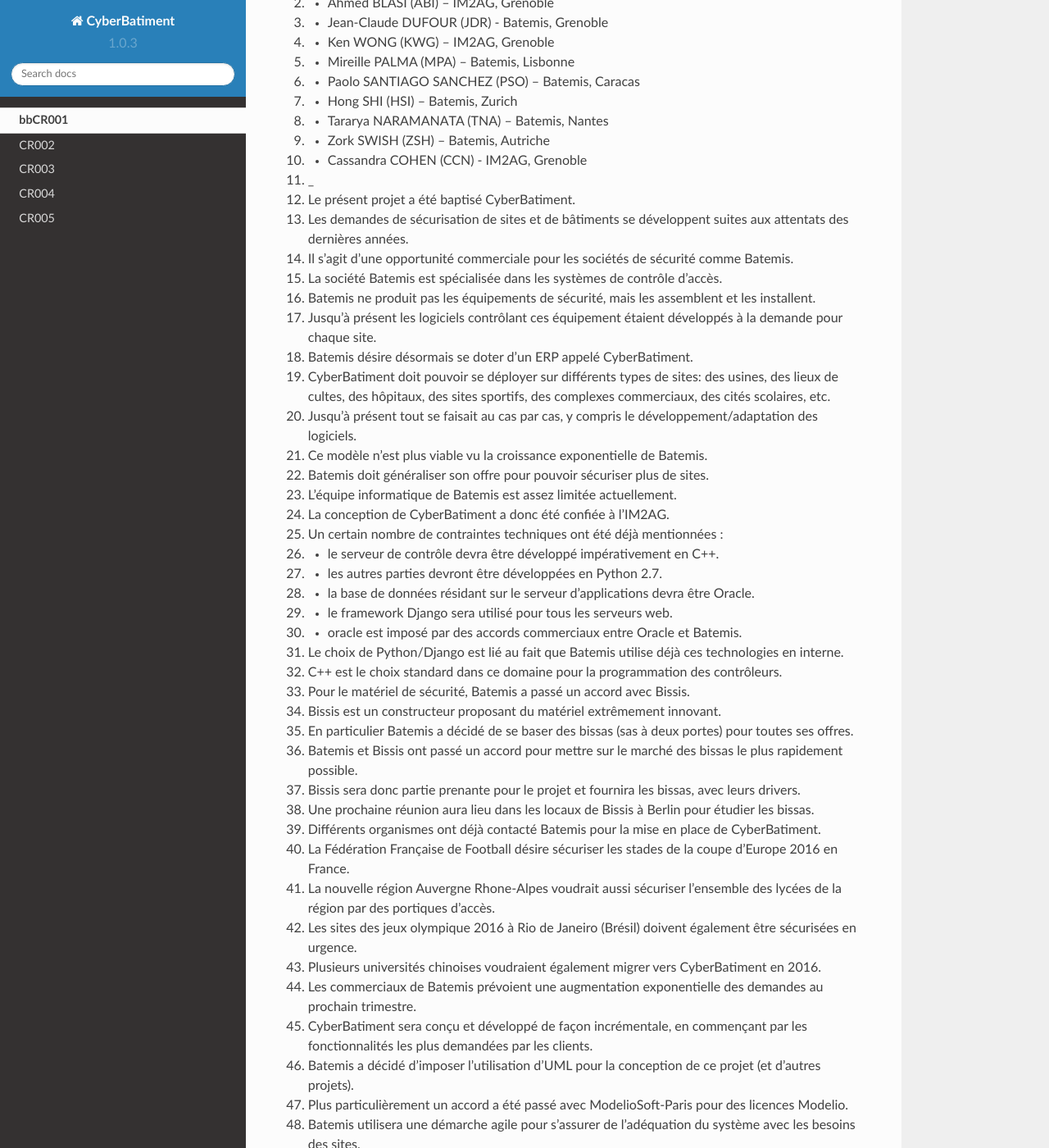
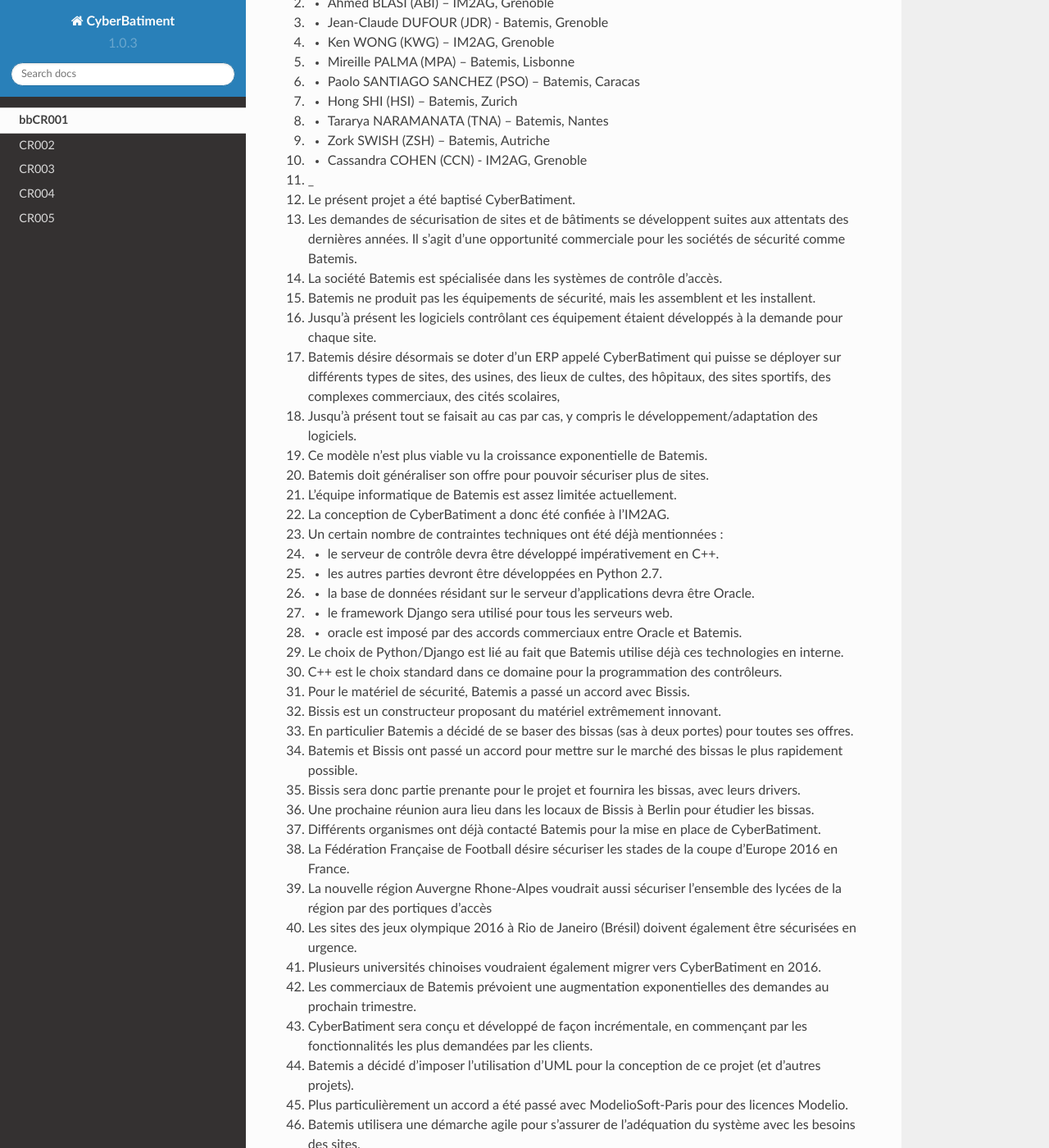
Before and after one commit to secu2/CyberBatiment, a Sphinx documentation site: the page built from docs/res/CR001.rst, in a window 1280 px wide and 1400 px high, scrolled down 509 px. Shown: the whole window at 82% size. Built offline with Sphinx 7.4.7 and the Read the Docs theme 2.0.0, drawn with Linux system fonts in a browser that asks for light colours; some of the changed text lies outside the part shown.

Commit message:
Version 2016
Changements majeurs
- pour simplification en particulier clarification de la question de
l’ERP Cyberbatiment et de la première version de CryberBatiment à
modéliser
- actualisation de la compétition visée
- dates dans l’ordre français et sans année

```diff
--- a/docs/res/CR001.rst
+++ b/docs/res/CR001.rst
@@ -26,55 +26,45 @@ bbCR001
 #.  - Zork SWISH (ZSH) – Batemis, Autriche
 #.  - Cassandra COHEN (CCN) - IM2AG, Grenoble
 #.  _
-#.  Le présent projet a été baptisé CyberBatiment.
-#.  Les demandes de sécurisation de sites et de bâtiments se développent suites aux attentats des dernières années.
-#.  Il s'agit d'une opportunité commerciale pour les sociétés de sécurité comme Batemis.
-#.  La société Batemis est spécialisée dans les systèmes de contrôle d’accès.
-#.  Batemis ne produit pas les équipements de sécurité, mais les assemblent et les installent.
-#.  Jusqu’à présent les logiciels contrôlant ces équipement étaient développés à la demande pour chaque site.
-#.  Batemis désire désormais se doter d’un ERP appelé CyberBatiment.
-#.  CyberBatiment doit pouvoir se déployer sur différents types de sites:
-    des usines, des lieux de cultes, des hôpitaux, des sites sportifs, des complexes commerciaux,
-    des cités scolaires, etc.
-#.  Jusqu'à présent tout se faisait au cas par cas, y compris le développement/adaptation des logiciels.
-#.  Ce modèle n’est plus viable vu la croissance exponentielle de Batemis.
-#.  Batemis doit généraliser son offre pour pouvoir sécuriser plus de sites.
-#.  L'équipe informatique de Batemis est assez limitée actuellement.
-#.  La conception de CyberBatiment a donc été confiée à l'IM2AG.
-#.  Un certain nombre de contraintes techniques ont été déjà mentionnées :
-#.  - le serveur de contrôle devra être développé impérativement en C++.
-#.  - les autres parties devront être développées en Python 2.7.
-#.  - la base de données résidant sur le serveur d'applications devra être Oracle.
-#.  - le framework Django sera utilisé pour tous les serveurs web.
-#.  - oracle est imposé par des accords commerciaux entre Oracle et Batemis.
-#.  Le choix de Python/Django est lié au fait que Batemis utilise déjà ces technologies en interne.
-#.  C++ est le choix standard dans ce domaine pour la programmation des contrôleurs.
-#.  Pour le matériel de sécurité, Batemis a passé un accord avec Bissis.
-#.  Bissis est un constructeur proposant du matériel extrêmement innovant.
-#.  En particulier Batemis a décidé de se baser des bissas (sas à deux portes) pour toutes ses offres.
-#.  Batemis et Bissis ont passé un accord pour mettre sur le marché des bissas le plus rapidement possible.
-#.  Bissis sera donc partie prenante pour le projet et fournira les bissas, avec leurs drivers.
-#.  Une prochaine réunion aura lieu dans les locaux de Bissis à Berlin pour étudier les bissas.
-#.  Différents organismes ont déjà contacté Batemis pour la mise en place de CyberBatiment.
-#.  La Fédération Française de Football désire sécuriser les stades de la coupe d'Europe 2016 en France.
-#.  La nouvelle région Auvergne Rhone-Alpes voudrait aussi sécuriser l'ensemble des lycées de la région par
-    des portiques d'accès.
-#.  Les sites des jeux olympique 2016 à Rio de Janeiro (Brésil) doivent également être sécurisées en urgence.
-#.  Plusieurs universités chinoises voudraient également migrer vers CyberBatiment en 2016.
-#.  Les commerciaux de Batemis prévoient une augmentation exponentielle des demandes au prochain trimestre.
-#.  CyberBatiment sera conçu et développé de façon incrémentale, en commençant par les fonctionnalités
-    les plus demandées par les clients.
-#.  Batemis a décidé d'imposer l'utilisation d'UML pour la conception de ce projet (et d'autres projets).
-#.  Plus particulièrement un accord a été passé avec ModelioSoft-Paris pour des licences Modelio.
-#.  Batemis utilisera une démarche agile pour s'assurer de l'adéquation du système avec les besoins des sites.
-#.  Pour initialiser le développement de l’ERP CyberBatiment, il a été décidé de prendre le stade Nilton-Santos des jeux
-    olympiques de Rio 2016, très illustratif des fonctionnalités les plus courantes.
-#.  Il est entendu par toutes les parties prenantes que le système spécifique développé pour
-    stade Nilton-Santos sera généralisé ensuite pour développer l'ERP, en rendant certains éléments paramètrables.
-#.  La conception de la version Nilton-Santos de Cyberbatiment a été confiée à l’IM2AG:
-#.  La prochaine réunion aura lieu à Rio en présence de Competis.
-#.  En conclusion, il a été observé que ce consortium international ne pourrait fonctionner qui si
-    toutes les parties prenantes parviennent à participer et à mettre en oeuvre leur savoir-faire.
-#.  Les différentes parties prenantes sont toutes conscientes des opportunités commerciales apportées
-    par ce nouveau contexte sécuritaire.
-#.  Seul un ERP comme CyberBatiment pourra répondre rapidement à l'étendue des besoins à venir.
+#. Le présent projet a été baptisé CyberBatiment.
+#. Les demandes de sécurisation de sites et de bâtiments se développent suites aux attentats des dernières années. Il s'agit d'une opportunité commerciale pour les sociétés de sécurité comme Batemis.
+#. La société Batemis est spécialisée dans les systèmes de contrôle d’accès.
+#. Batemis ne produit pas les équipements de sécurité, mais les assemblent et les installent.
+#. Jusqu’à présent les logiciels contrôlant ces équipement étaient développés à la demande pour chaque site.
+#. Batemis désire désormais se doter d’un ERP appelé CyberBatiment qui puisse se déployer sur différents types de sites, des usines, des lieux de cultes, des hôpitaux, des sites sportifs, des complexes commerciaux, des cités scolaires,
+#. Jusqu'à présent tout se faisait au cas par cas, y compris le développement/adaptation des logiciels.
+#. Ce modèle n’est plus viable vu la croissance exponentielle de Batemis.
+#. Batemis doit généraliser son offre pour pouvoir sécuriser plus de sites.
+#. L'équipe informatique de Batemis est assez limitée actuellement.
+#. La conception de CyberBatiment a donc été confiée à l'IM2AG.
+#. Un certain nombre de contraintes techniques ont été déjà mentionnées :
+#. - le serveur de contrôle devra être développé impérativement en C++.
+#. - les autres parties devront être développées en Python 2.7.
+#. - la base de données résidant sur le serveur d'applications devra être Oracle.
+#. - le framework Django sera utilisé pour tous les serveurs web.
+#. - oracle est imposé par des accords commerciaux entre Oracle et Batemis.
+#. Le choix de Python/Django est lié au fait que Batemis utilise déjà ces technologies en interne.
+#. C++ est le choix standard dans ce domaine pour la programmation des contrôleurs.
+#. Pour le matériel de sécurité, Batemis a passé un accord avec Bissis.
+#. Bissis est un constructeur proposant du matériel extrêmement innovant.
+#. En particulier Batemis a décidé de se baser des bissas (sas à deux portes) pour toutes ses offres.
+#. Batemis et Bissis ont passé un accord pour mettre sur le marché des bissas le plus rapidement possible.
+#. Bissis sera donc partie prenante pour le projet et fournira les bissas, avec leurs drivers.
+#. Une prochaine réunion aura lieu dans les locaux de Bissis à Berlin pour étudier les bissas.
+#. Différents organismes ont déjà contacté Batemis pour la mise en place de CyberBatiment.
+#. La Fédération Française de Football désire sécuriser les stades de la coupe d'Europe 2016 en France.
+#. La nouvelle région Auvergne Rhone-Alpes voudrait aussi sécuriser l'ensemble des lycées de la région par des portiques d'accès
+#. Les sites des jeux olympique 2016 à Rio de Janeiro (Brésil) doivent également être sécurisées en urgence.
+#. Plusieurs universités chinoises voudraient également migrer vers CyberBatiment en 2016.
+#. Les commerciaux de Batemis prévoient une augmentation exponentielles des demandes au prochain trimestre.
+#. CyberBatiment sera conçu et développé de façon incrémentale, en commençant par les fonctionnalités les plus demandées par les clients.
+#. Batemis a décidé d'imposer l'utilisation d'UML pour la conception de ce projet (et d'autres projets).
+#. Plus particulièrement un accord a été passé avec ModelioSoft-Paris pour des licences Modelio.
+#. Batemis utilisera une démarche agile pour s'assurer de l'adéquation du système avec les besoins des sites.
+#. Pour initialiser le développement de l’ERP CyberBatiment, il a été décidé de prendre le stade Nilton-Santos des jeux olympique de Rio 2016, très illustratif des fonctionnalités les plus courantes,
+#. Il est entendu par toutes les parties prenantes que le système spécifique développé pour stade Nilton-Santos sera généralisé ensuite pour développer l'ERP, en rendant certains éléments paramètrables.
+#. La conception de la version Nilton-Santos de Cyberbatiment a été confiée à l’IM2AG
+#. La prochaine réunion aura lieu à Rio en présence de Competis.
+#. En conclusion, il a été observé que ce consortium international ne pourrait fonctionner qui si toutes les parties prenantes parviennent à participer et à mettre en oeuvre leur savoir-faire.
+#. Les différentes parties prenantes sont toutes conscientes des opportunités commerciales apportées par ce nouveau contexte sécuritaire.
+#. Seul un ERP comme CyberBatiment pourra répondre rapidement à l'étendue des besoins à venir.
```
Also changed, not shown: other parts of docs/res/CR001.rst (+1 -1 lines).
